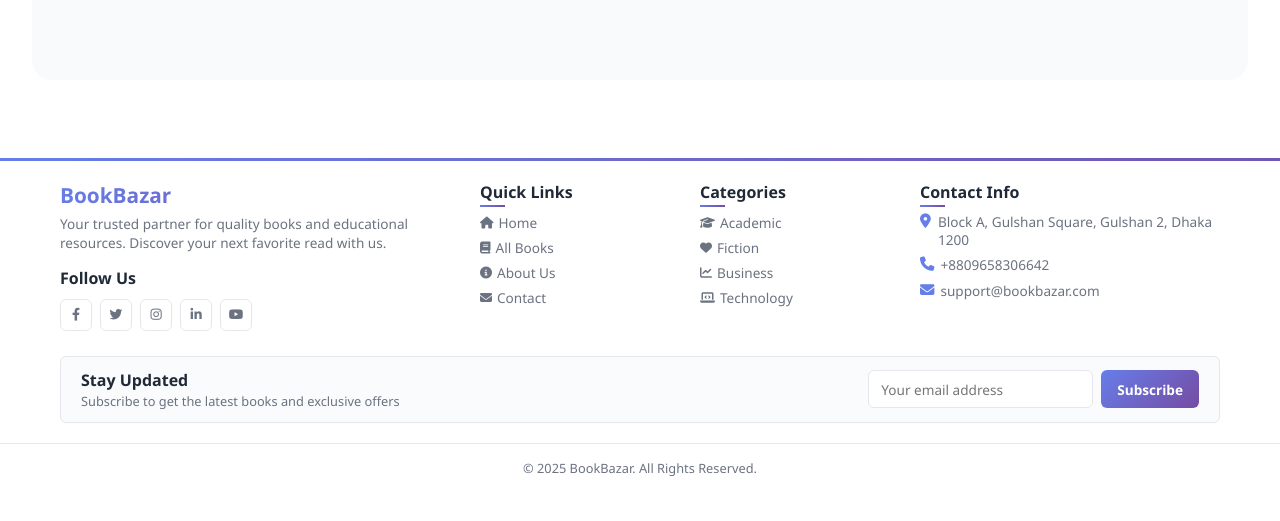
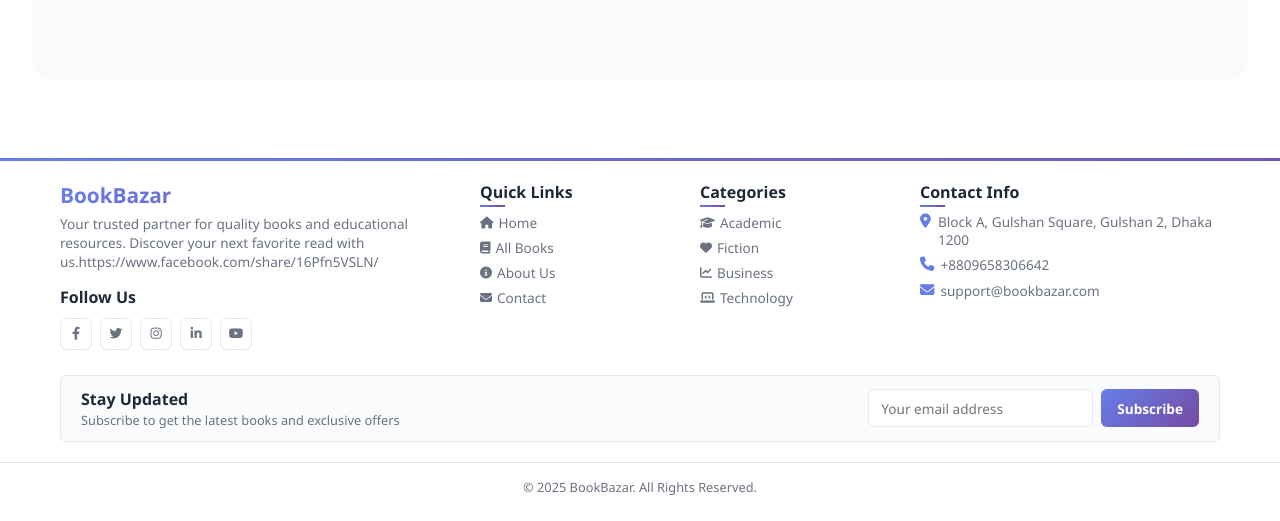
Before and after one commit to Saihan-DIU/BookBazar-Ecommerce-master, a Django app: page / in a window 1280 px wide. Shown: the part 2883-3404 px from the top of the page. Before the commit the page ends 3359 px from the top, so only its background shows below. Run offline with Django 3.2, Linux system fonts and the light colour scheme; data comes from the database, SQL or seed files in the repository; data that the repository does not hold is empty.

Commit message:
link added

```diff
--- a/templates/eco/footer.html
+++ b/templates/eco/footer.html
@@ -426,19 +426,19 @@
           <h3>BookBazar</h3>
           <p>
             Your trusted partner for quality books and educational resources.
-            Discover your next favorite read with us.
+            Discover your next favorite read with us.https://www.facebook.com/share/16Pfn5VSLN/
           </p>
         </div>
         <div class="bookbazar-company-social">
           <h4>Follow Us</h4>
           <div class="bookbazar-company-social-links">
-            <a href="#" class="bookbazar-company-social-link" title="Facebook">
+            <a href="https://www.facebook.com/share/16Pfn5VSLN/" class="bookbazar-company-social-link" title="Facebook">
               <i class="fab fa-facebook-f"></i>
             </a>
             <a href="#" class="bookbazar-company-social-link" title="Twitter">
               <i class="fab fa-twitter"></i>
             </a>
-            <a href="#" class="bookbazar-company-social-link" title="Instagram">
+            <a href="https://www.instagram.com/zat_rabbii?igsh=bTZjN2NhY2hkd2dz&utm_source=qr" class="bookbazar-company-social-link" title="Instagram">
               <i class="fab fa-instagram"></i>
             </a>
             <a
```
